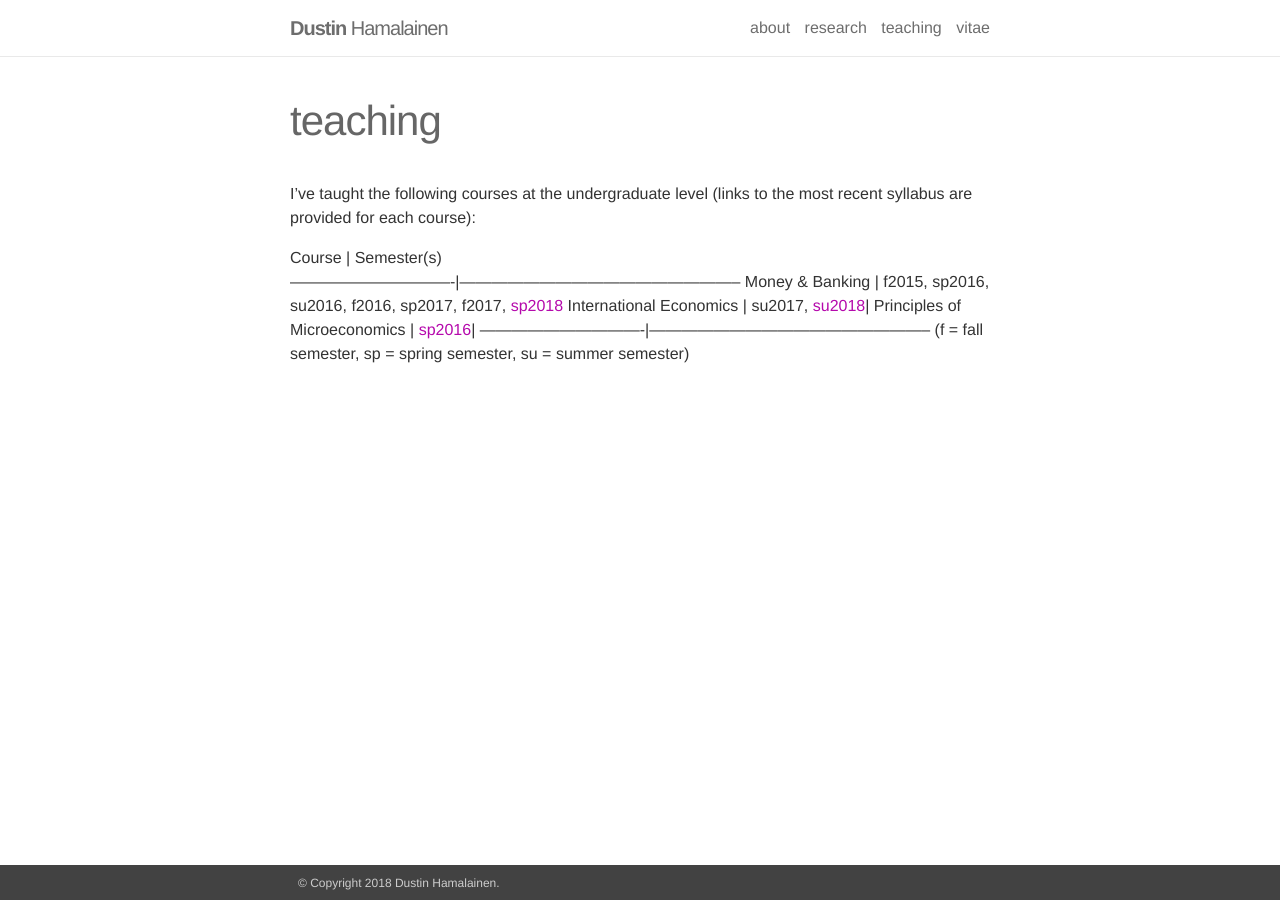
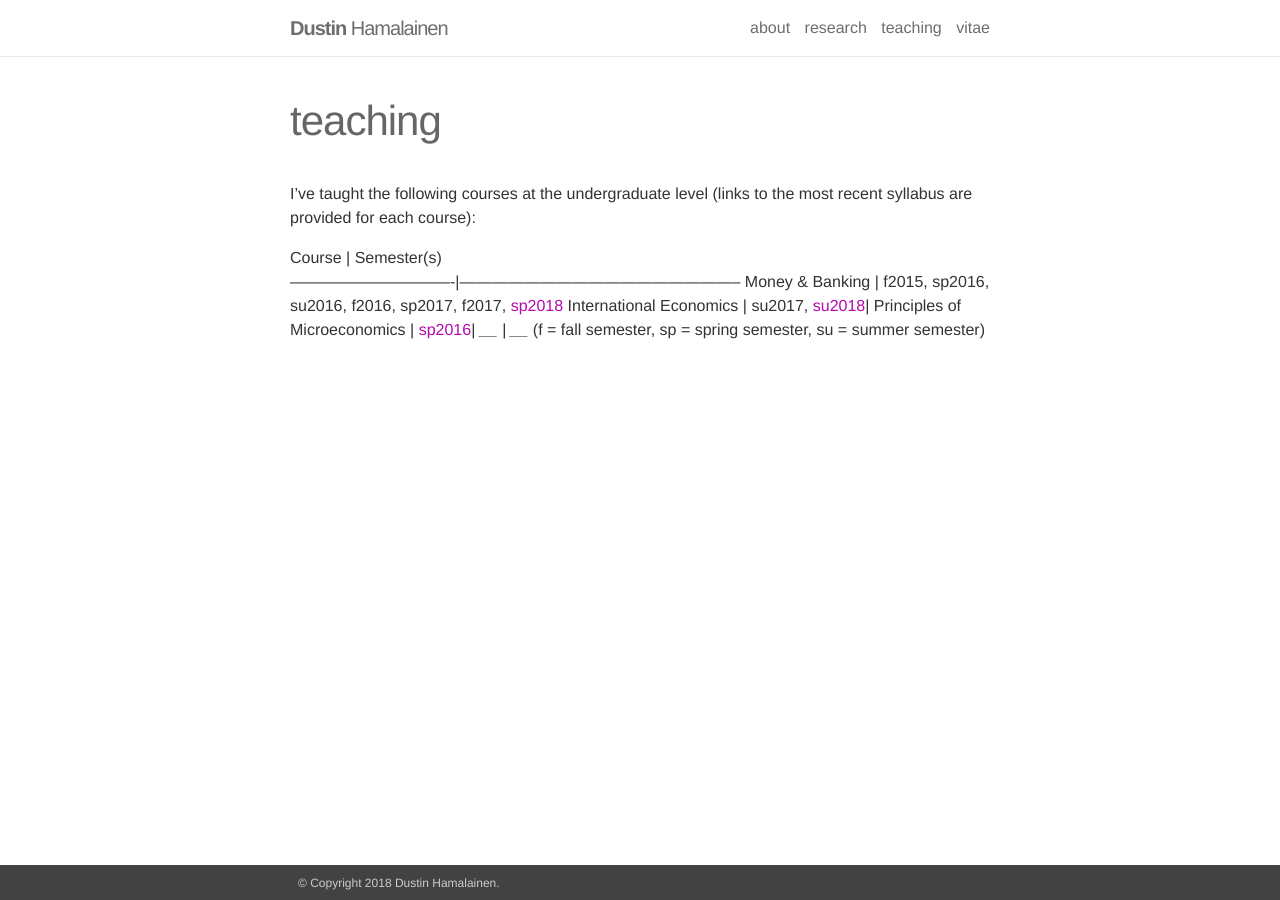
Before and after one commit to dustinhh/dustinhh.github.io, a Jekyll site: the page built from _pages/teaching.md, in a window 1280 px wide. Built offline with Jekyll 4.4.1, drawn with Linux system fonts in a browser that asks for light colours.

```diff
--- a/_pages/teaching.md
+++ b/_pages/teaching.md
@@ -12,5 +12,5 @@ I've taught the following courses at the undergraduate level (links to the most
  Money & Banking               | f2015, sp2016, su2016, f2016, sp2017, f2017, [sp2018](https://drive.google.com/open?id=1-KsqTI43-Aj7o74THp9516iQazxGA0Fp)
  International Economics       | su2017, [su2018](https://drive.google.com/open?id=19bNOvuJUcOuJfaMDThSlAZXRHv24Qy5o)|
  Principles of Microeconomics | [sp2016](https://drive.google.com/open?id=1djcMuDbCogYAHh9QyxppcZCMu40k0WLL)|
--------------------------------|-----------------------------------------------------
+___ | ___
 (f = fall semester, sp = spring semester, su = summer semester)
```
